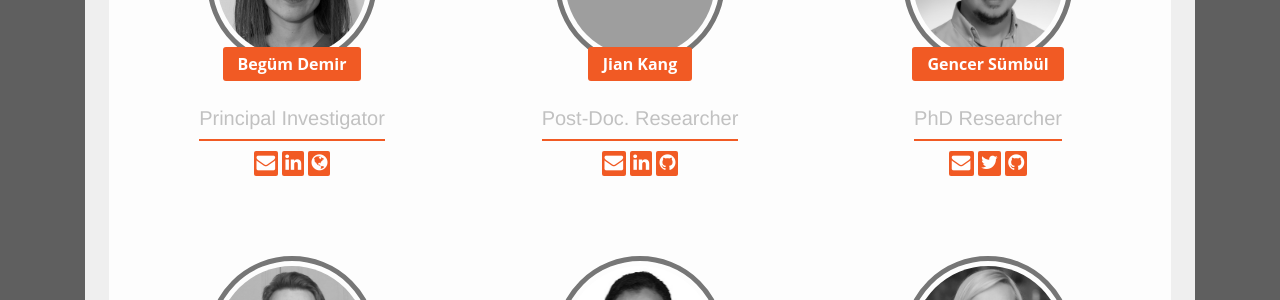
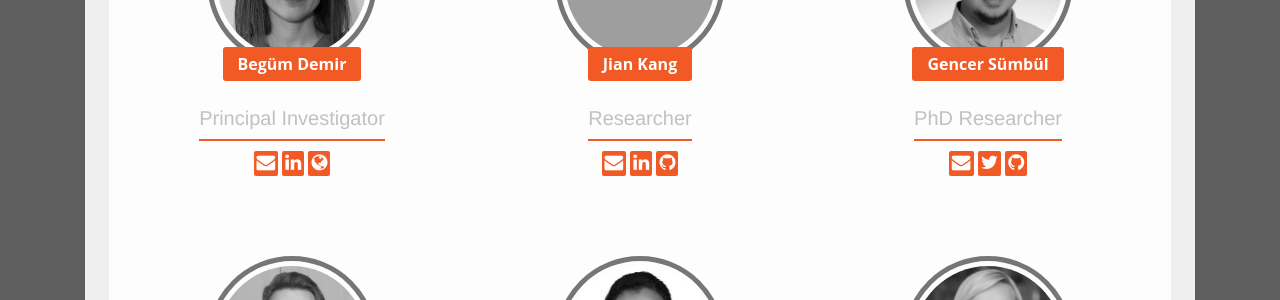
Before and after one commit to rsim-tu-berlin/bigearth.eu, a Jekyll site: the page built from team.md, in a window 1280 px wide. Shown: the part 465-765 px from the top of the page. Built offline with Jekyll 4.4.1, drawn with Linux system fonts in a browser that asks for light colours; nearby versions of some CDN libraries; grey boxes are pictures that could not be loaded.

Commit message:
Update team.md

```diff
--- a/team.md
+++ b/team.md
@@ -47,7 +47,7 @@ guid: http://www.bigearth.eu/team
 					</div>
 					<div class="col-md-12 section2">
 						<p>Jian Kang</p><br>
-						<h1>Post-Doc. Researcher</h1><br>
+						<h1>Researcher</h1><br>
 					</div>
 					<!-- <div class="col-md-12 section3">
 						<p></p>
```
